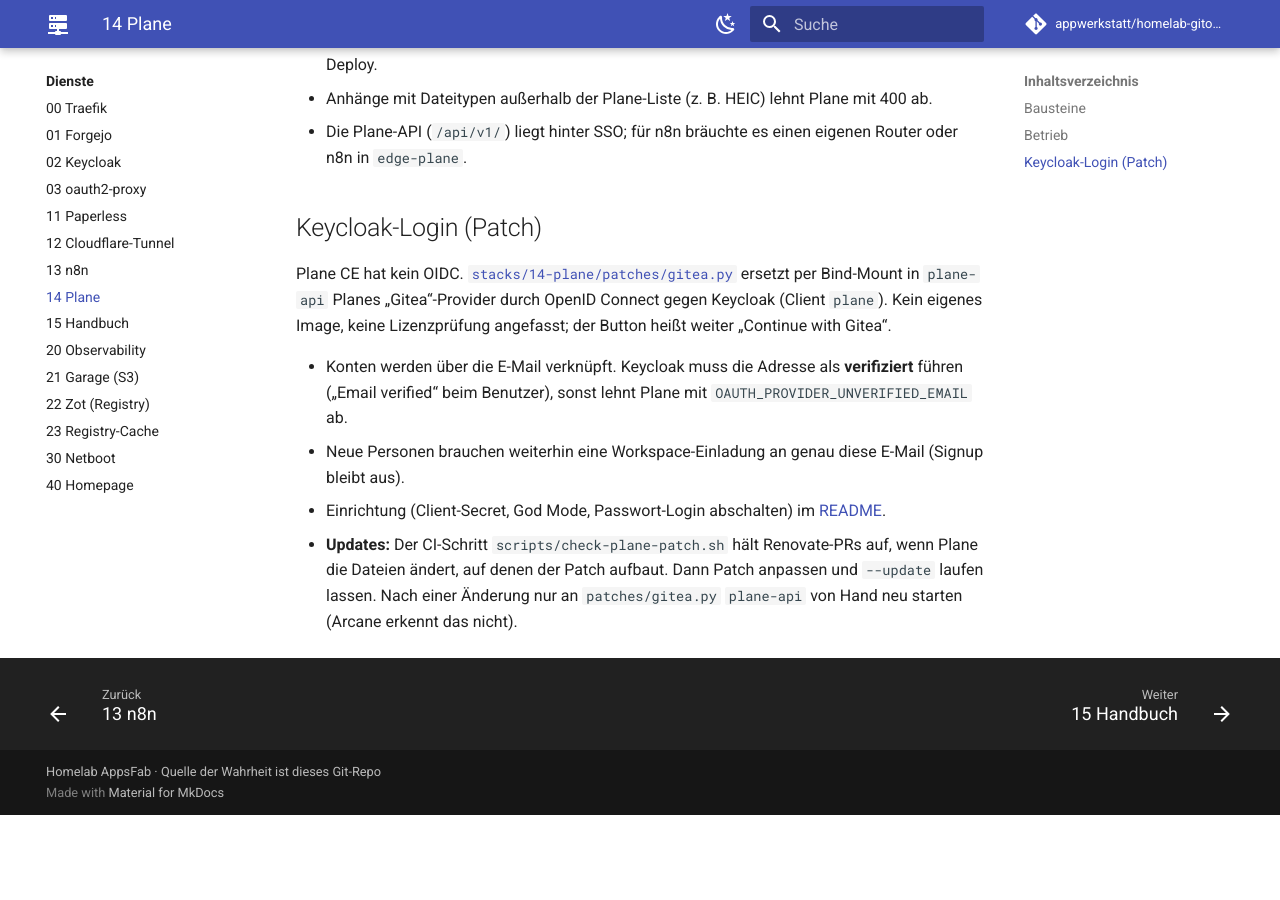
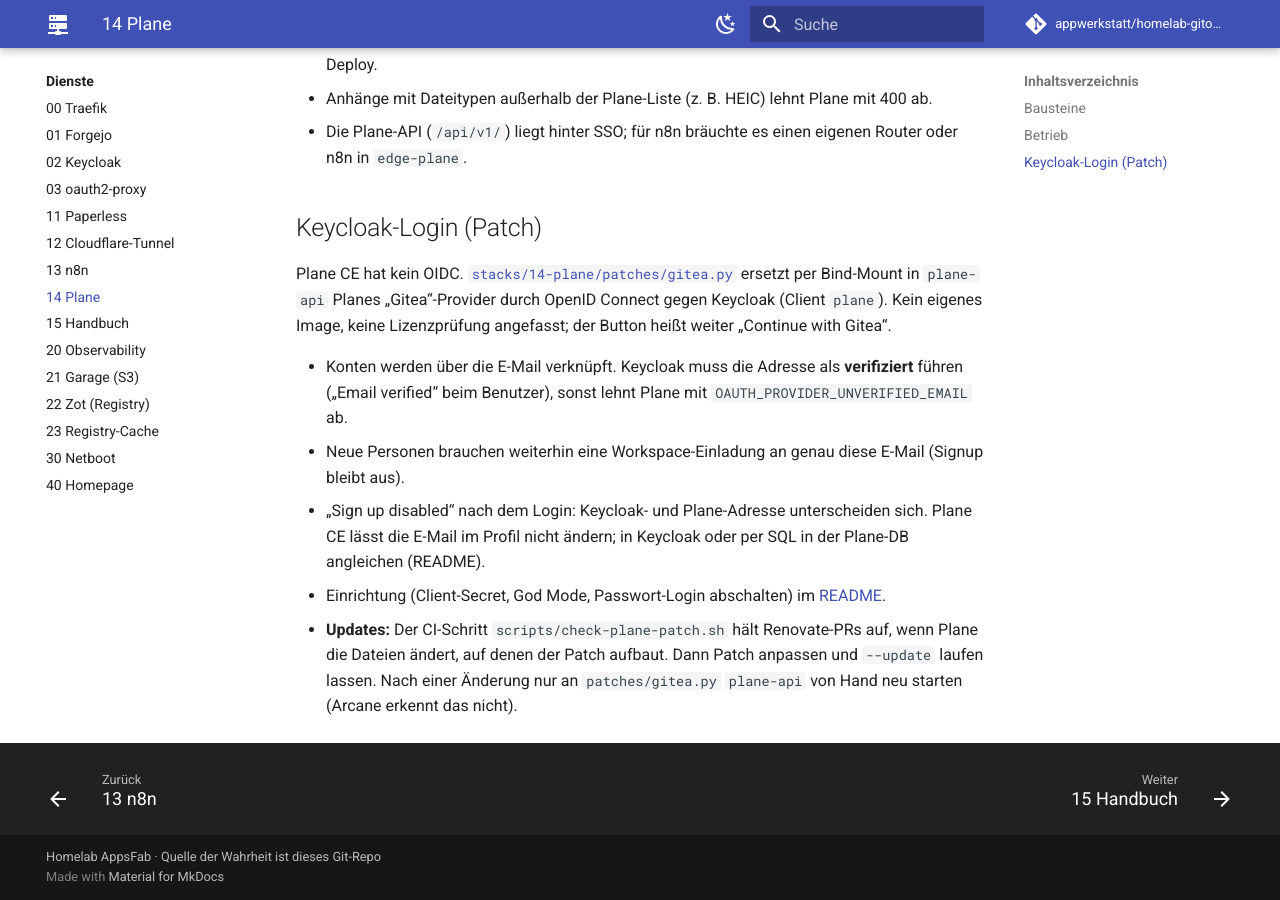
Before and after one commit to appwerkstatt/homelab-gitops, an MkDocs documentation site: the page built from docs/dienste/plane.md, in a window 1280 px wide and 900 px high, scrolled down 854 px. Built offline with MkDocs 1.6.1 and Material for MkDocs 9.7.7, drawn with Linux system fonts in a browser that asks for light colours; comment, search, counter and statistics services are not loaded; before the commit the page ends 1669 px from its top, so only the background shows below that.

Commit message:
Plane-Doku: Sign-up-disabled nach Keycloak-Login = E-Mail-Abweichung
Co-Authored-By: Claude Opus 5.5 <noreply@anthropic.com>
Claude-Session: https://claude.ai/code/session_01LGZcGNVuq2iSyro1rvUSWB

```diff
--- a/docs/dienste/plane.md
+++ b/docs/dienste/plane.md
@@ -31,6 +31,8 @@ Kein eigenes Image, keine Lizenzprüfung angefasst; der Button heißt weiter „
 - Konten werden über die E-Mail verknüpft. Keycloak muss die Adresse als **verifiziert** führen
   („Email verified“ beim Benutzer), sonst lehnt Plane mit `OAUTH_PROVIDER_UNVERIFIED_EMAIL` ab.
 - Neue Personen brauchen weiterhin eine Workspace-Einladung an genau diese E-Mail (Signup bleibt aus).
+- „Sign up disabled“ nach dem Login: Keycloak- und Plane-Adresse unterscheiden sich. Plane CE lässt die E-Mail im
+  Profil nicht ändern; in Keycloak oder per SQL in der Plane-DB angleichen (README).
 - Einrichtung (Client-Secret, God Mode, Passwort-Login abschalten) im
   [README](https://github.com/appwerkstatt/homelab-gitops/blob/main/stacks/14-plane/README.md#6-login-über-keycloak-statt-plane-passwort).
 - **Updates:** Der CI-Schritt `scripts/check-plane-patch.sh` hält Renovate-PRs auf, wenn Plane die Dateien ändert,
```
Also changed, not shown: stacks/14-plane/README.md (+3 -0 lines).
